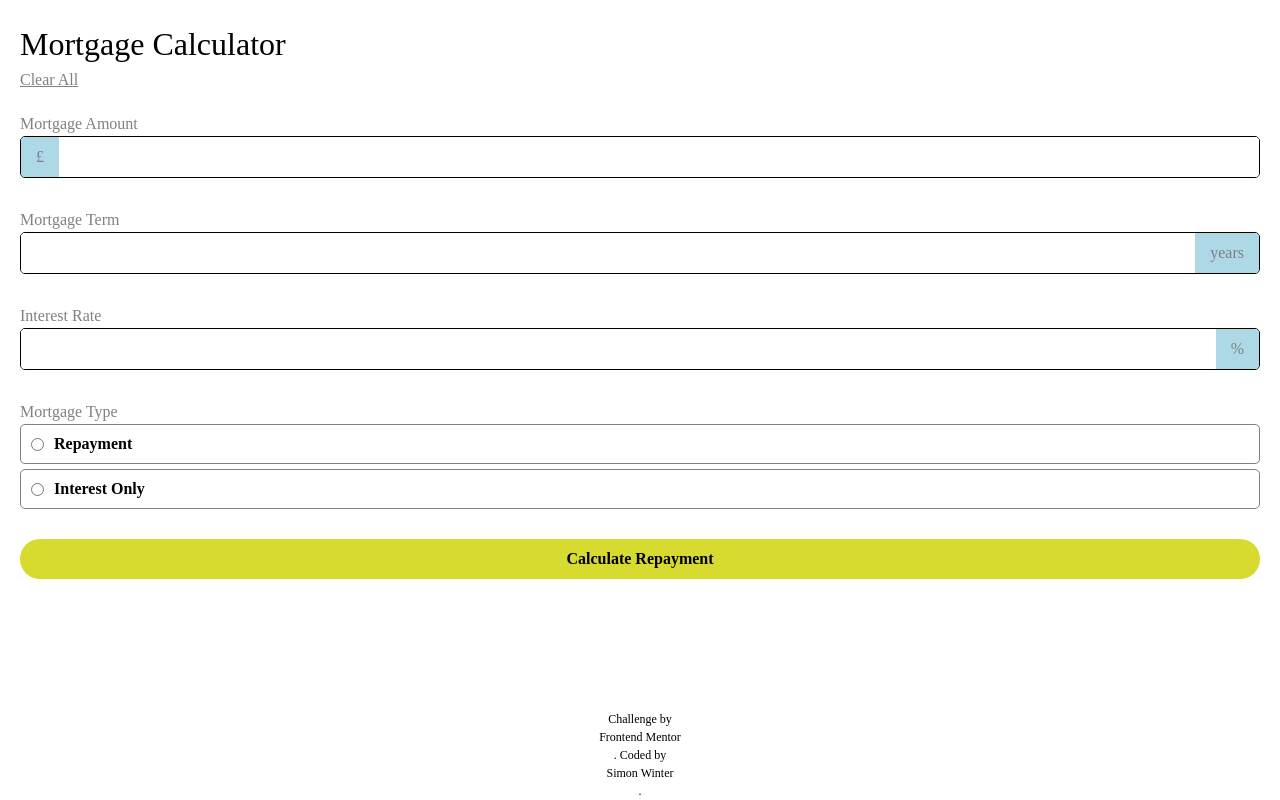
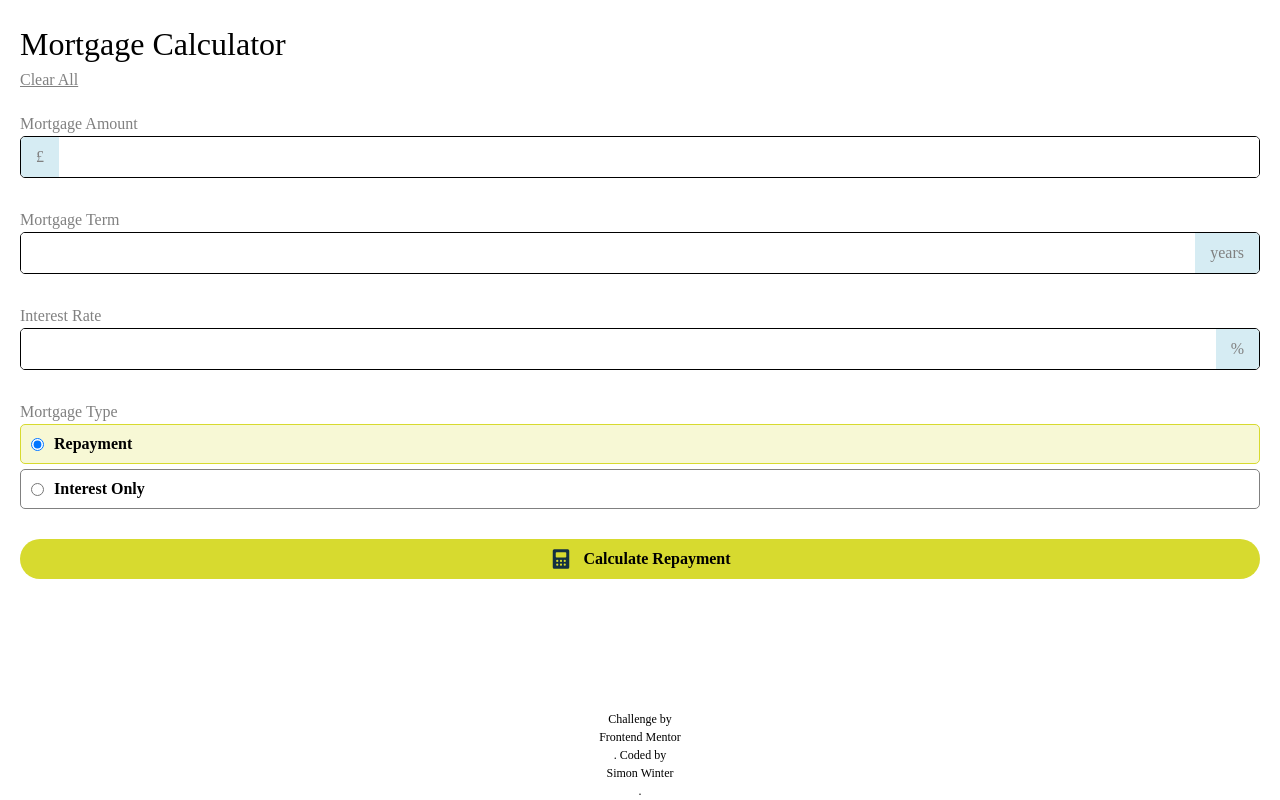
Before and after one commit to SimonADW/240712-challenge-mortgage-calc, a React (Vite) app: page / in a window 1280 px wide. Built offline with nearby package versions, Linux system fonts and the light colour scheme; a web font is replaced by a local one.

Commit message:
Add styles for checked radio, add calc icon

```diff
--- a/src/components/FormSection/FormSection.module.css
+++ b/src/components/FormSection/FormSection.module.css
@@ -49,7 +49,7 @@ label:not(.radioLabel),
 	justify-content: center;
 	align-items: center;
 	padding: 0 15px;
-	background: lightblue;
+	background: rgb(214, 236, 243);
 }
 
 .radioButtons label {
@@ -65,13 +65,27 @@ label:not(.radioLabel),
 	border-radius: var(--border-radius-small);
 }
 
+.radioLabel:has(input:checked) {
+	background: hsl(61, 70%, 52%, 20%);
+	border-color:  var(--color-lime);
+}
+
 .radioButtons {
 	margin-bottom: 30px;
 }
 
 .calcButton {
+	display: flex;
+	justify-content: center;
+	align-items: center;
+	gap: 10px;
 	border-radius: var(--border-radius-large);
 	padding: 5px 30px;
 	background: var(--color-lime);
+}
 
+.calcButton::before {
+	content: url(../../assets/images/icon-calculator.svg);
+	position: relative;
+	top: 3px;
 }
--- a/src/components/FormSection/FormSection.tsx
+++ b/src/components/FormSection/FormSection.tsx
@@ -34,7 +34,7 @@ const FormSection = () => {
 			<div className={style.radioButtons} htmlFor="mortgageType">
 				Mortgage Type
 				<label className={`${style.repaymentLabel} ${style.radioLabel}`} htmlFor="repayment">
-					<input type="radio" value="repayment" name='mortgageType' id='repayment' />
+					<input type="radio" value="repayment" name='mortgageType' id='repayment' checked/>
 					Repayment
 				</label>
 
```
